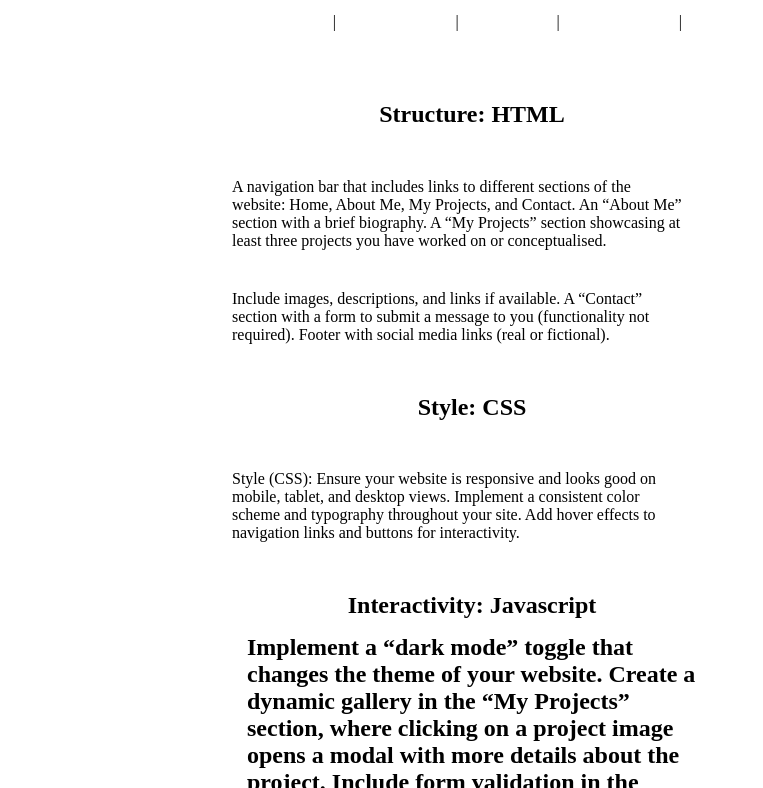
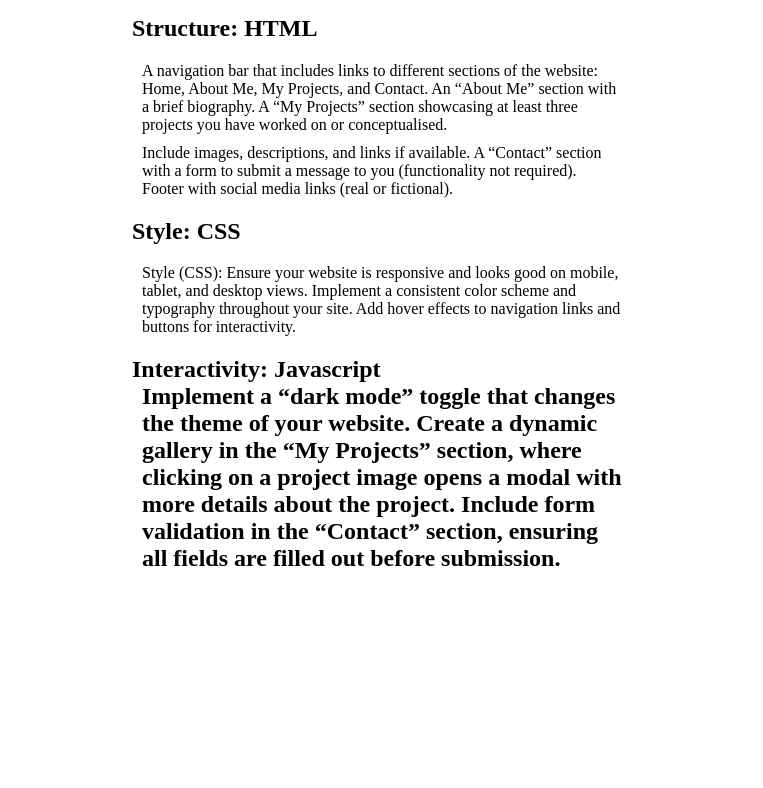
Before and after one commit to Andengy/ISYS3004-Assignment-1-, a plain HTML site: page index.html in a window 1280 px wide. Shown: the part 167-955 px from the top of the page, without its empty margins (258-1021 px from the left). After the commit the page ends 800 px from the top, so only its background shows below. Drawn offline with Linux system fonts and the light colour scheme.

Commit message:
fixes css 2

```diff
--- a/CSS File/Style.css
+++ b/CSS File/Style.css
@@ -4,28 +4,26 @@ body {
     width: 700px;
     margin: 0 auto;
     padding: 0;
-    text-align: center;
     font-family: 'Times New Roman', Times, serif;
 }
 
 header {
     background-color: lightgrey;
+    text-align: center; /* Center the content within the header */
 }
 
 header h1 {
     height: 80px;
     line-height: 80px;
+    margin: 0; /* Remove default margin */
 }
 
 nav {
     float: right; /* Position the nav block to the right */
-    text-align: center; /* Center the text within the nav block */
-    padding: 10px;
 }
 
 nav a {
     color: white;
-    text-align: center;
     padding: 10px 20px;
     text-decoration: none;
 }
@@ -36,40 +34,31 @@ nav a:hover {
 }
 
 section {
-    text-align: center;
     background-color: white;
-    float: right; /* Position the section block to the right */
     width: 500px;
-    margin: 10px;
+    margin: 10px auto; /* Center the section horizontally */
     padding: 15px;
 }
 
 section h2 {
-    text-align: center;
     color: black;
-    width: 500px;
-    padding: 15px;
-    clear: both;
 }
 
 section p {
-    text-align: left;
     color: black;
-    padding: 15px;
 }
 
 footer {
-    text-align: center;
     background-color: darkgrey;
+    text-align: center; /* Center the content within the footer */
     clear: both;
 }
 
 footer a {
     color: white;
-    text-align: center;
     text-decoration: none;
 }
 
 p {
-    margin: 0px 10px 10px;
+    margin: 0 10px 10px;
 }
```
